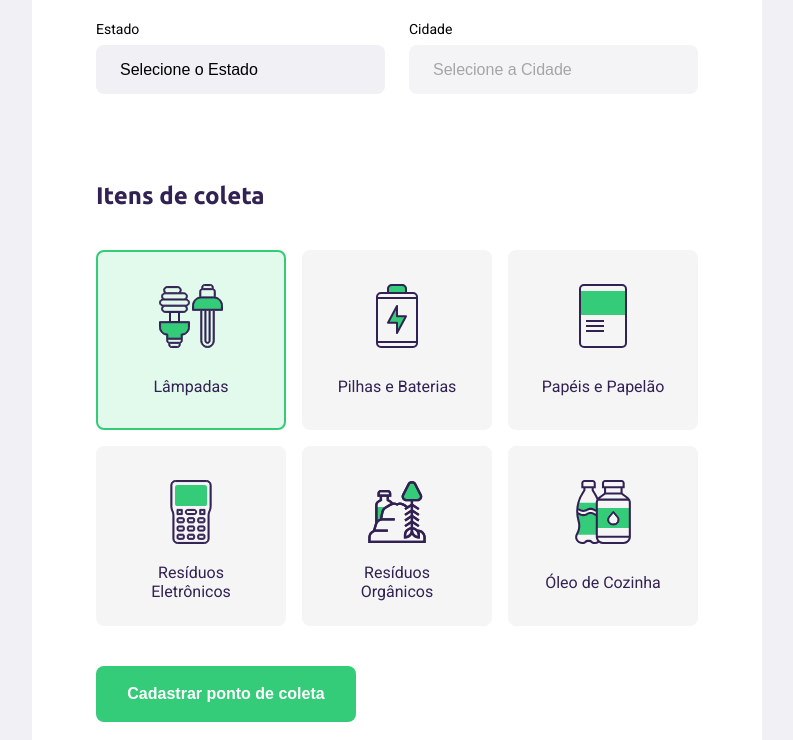
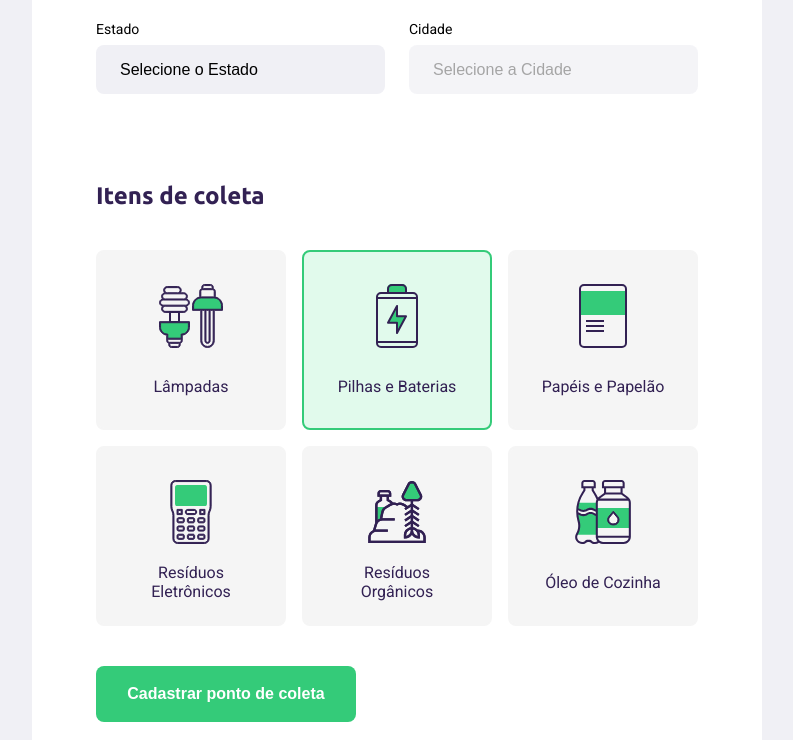
Before and after one commit to diegoclaudiano/Ecoleta, a plain HTML site: page create-point.html in a window 1280 px wide. Both pictures are taken after a click on the item "Pilhas e Baterias". Shown: the part 585-1325 px from the top of the page, without its empty margins (243-1036 px from the left). Drawn offline with Linux system fonts and the light colour scheme; no server answers.

Commit message:
aplicando eventos de click nos itens de coleta com javascript

```diff
--- a/create-point.html
+++ b/create-point.html
@@ -79,7 +79,7 @@
         </legend>
 
         <div class="items-grid">
-            <li data-id="1" class="selected">
+            <li data-id="1">
               <img src="/assets/lampadas.svg" alt="Lâmpadas">
               <span>Lâmpadas</span>
             </li>
--- a/scripts/create-point.js
+++ b/scripts/create-point.js
@@ -45,8 +45,24 @@ function getCities(event) {
 }
 
 
-
-
 document
   .querySelector("select[name=uf]")
   .addEventListener("change", getCities)
+
+
+  // Itens de coleta
+  // pegar todos os li's
+  const itemsToCollect = document.querySelectorAll(".items-grid li")
+
+  for (const item of itemsToCollect) {
+    item.addEventListener("click", handleSelectedItem)
+  }
+
+  function handleSelectedItem(event) {
+    const itemLi = event.target
+
+    // adicionar ou remover uma classe com javascript
+    itemLi.classList.toggle("selected")
+
+    const itemId = itemLi.dataset.id
+  }
```
